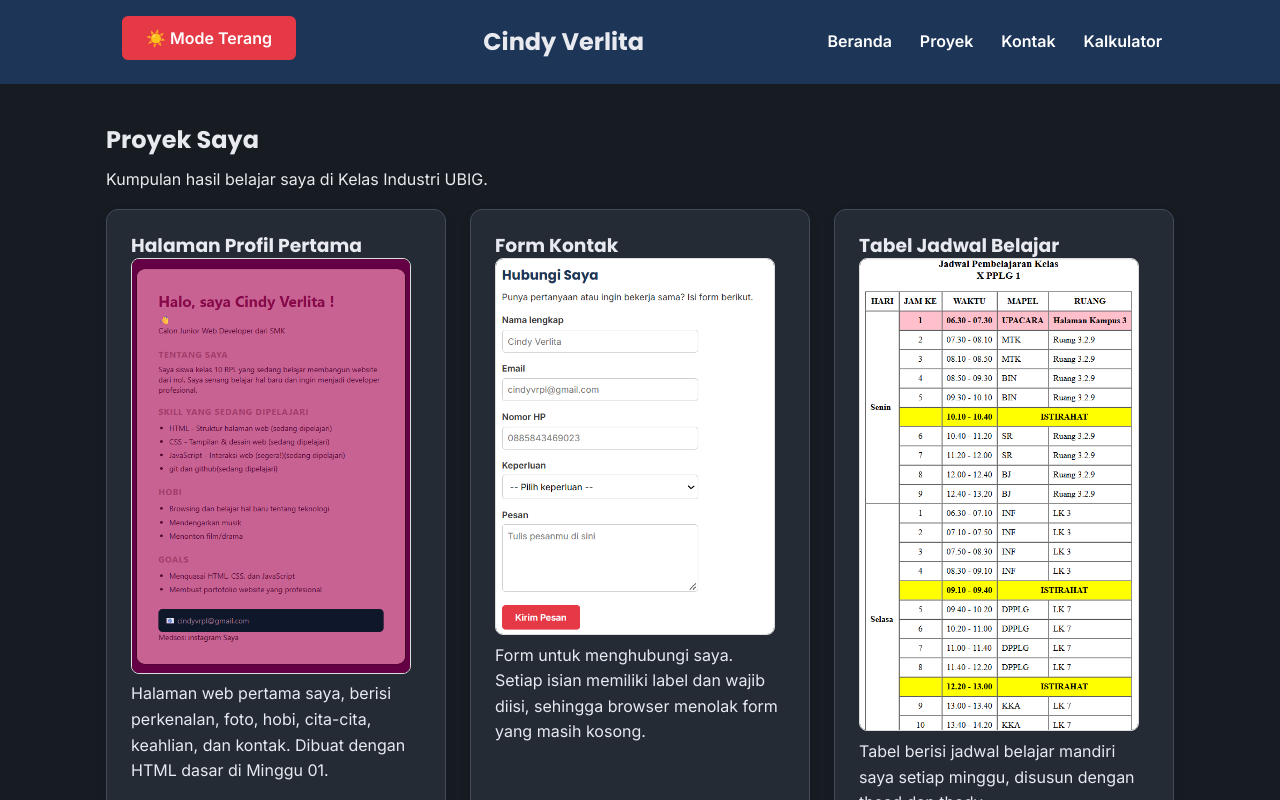
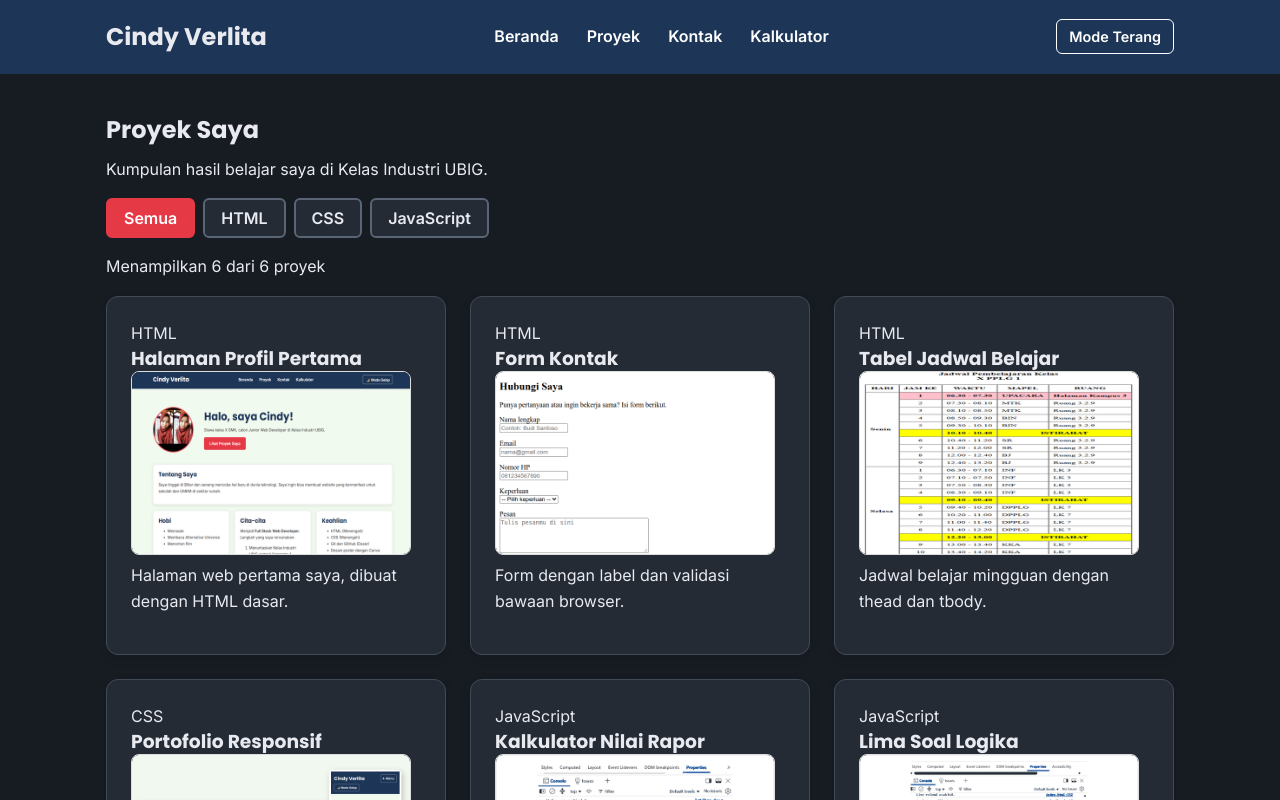
Before and after one commit to cindyvrpl/tugas-rumah, a plain HTML site: page proyek.html in a window 1280 px wide. Both pictures are taken after a click on the button "🌙 Mode Gelap". Shown: the top 800 px of the page. Drawn offline with Linux system fonts and the light colour scheme.

Commit message:
memperbarui portofolio

```diff
--- a/css/style.css
+++ b/css/style.css
@@ -210,6 +210,9 @@ button {
   font-weight: 600;
   cursor: pointer;
 }
+.keterangan {
+  font-size: 0.875rem;
+}
 
 /* 7. Footer */
 footer {
@@ -262,53 +265,90 @@ footer a {
     font-size: 2.75rem;
   }
 }
-body {
-  background-color: #FFFFFF;
-  color: #333333;
-}
-
-body.dark-mode {
+/* 10. Tema gelap */
+body.gelap {
   background-color: #171B22;
   color: #E8EAF0;
 }
 
-body.dark-mode h1,
-body.dark-mode h2,
-body.dark-mode h3,
-body.dark-mode p,
-body.dark-mode li,
-body.dark-mode label,
-body.dark-mode caption {
+body.gelap h1,
+body.gelap h2,
+body.gelap h3,
+body.gelap p,
+body.gelap li,
+body.gelap label,
+body.gelap caption {
   color: #E8EAF0;
 }
 
-body.dark-mode .kartu {
+body.gelap .kartu {
   background-color: #242B35;
   color: #E8EAF0;
   border-color: #414B58;
 }
 
-body.dark-mode main a:not(.tombol) {
+body.gelap main a:not(.tombol) {
   color: #FF9A9E;
 }
 
-body.dark-mode input,
-body.dark-mode select,
-body.dark-mode textarea {
+body.gelap input,
+body.gelap select,
+body.gelap textarea {
   background-color: #171B22;
   color: #E8EAF0;
   border-color: #596575;
 }
 
-body.dark-mode th {
+body.gelap th {
   background-color: #303B49;
 }
 
-body.dark-mode th,
-body.dark-mode td {
+body.gelap th,
+body.gelap td {
   border-color: #596575;
 }
 
-#tombolTema {
-  margin: 0 1rem 0.5rem;
+#tombol-tema {
+  margin: 0;
+  padding: 0.5rem 0.75rem;
+  background-color: transparent;
+  color: #FFFFFF;
+  border: 1px solid #FFFFFF;
+  border-radius: 6px;
+  font-size: 0.9rem;
+  cursor: pointer;
 }
+/* Filter Proyek */
+.filter {
+  display: flex;
+  flex-wrap: wrap;
+  gap: 0.5rem;
+  margin-bottom: 1rem;
+}
+
+.tombol-filter {
+  padding: 0.5rem 1rem;
+  border: 2px solid #CCCCCC;
+  background-color: #FFFFFF;
+  color: #1D3557;
+}
+
+/* Tombol filter aktif */
+.tombol-filter.aktif {
+  background-color: #E63946;
+  color: #FFFFFF;
+  border-color: #E63946;
+}
+
+/* Mode gelap */
+body.gelap .tombol-filter {
+  background-color: #242B35;
+  color: #E8EAF0;
+  border-color: #596575;
+}
+
+body.gelap .tombol-filter.aktif {
+  background-color: #E63946;
+  color: #FFFFFF;
+  border-color: #E63946;
+}
--- /dev/null
+++ b/js/main.js
@@ -0,0 +1,138 @@
+// JavaScript portofolio Cindy Verlita
+// Dipasang di ketiga halaman dengan defer
+
+// 1. Daftar keahlian (halaman Beranda)
+const skills = [
+    { nama: "HTML", level: "Menengah" },
+    { nama: "CSS", level: "Menengah" },
+    { nama: "Git dan GitHub", level: "Dasar" },
+    { nama: "Desain poster dengan Canva", level: "Mahir" },
+];
+
+skills.push({ nama: "JavaScript", level: "Dasar" });
+
+const daftarSkill = document.querySelector("#daftar-skill");
+const jumlahSkill = document.querySelector("#jumlah-skill");
+
+if (daftarSkill && jumlahSkill) {
+    skills.forEach((skill) => {
+        const item = document.createElement("li");
+        item.textContent = `${skill.nama} (${skill.level})`;
+        daftarSkill.appendChild(item);
+    });
+
+    jumlahSkill.textContent = `Ada ${skills.length} keahlian yang sedang saya kembangkan.`;
+}
+// 2. Tema gelap (semua halaman)
+const tombolTema = document.querySelector("#tombol-tema");
+
+if (tombolTema) {
+    tombolTema.addEventListener("click", () => {
+        document.body.classList.toggle("gelap");
+
+        if (document.body.classList.contains("gelap")) {
+            tombolTema.textContent = "Mode Terang";
+        } else {
+            tombolTema.textContent = "Mode Gelap";
+        }
+    });
+}
+
+// 3. Penghitung karakter pesan (halaman Kontak)
+const kotakPesan = document.querySelector("#pesan");
+const hitungKarakter = document.querySelector("#hitung-karakter");
+
+if (kotakPesan) {
+    kotakPesan.addEventListener("input", () => {
+        hitungKarakter.textContent = `${kotakPesan.value.length}/300 karakter`;
+    });
+
+}
+
+// 4. Daftar proyek dan filter (halaman Proyek)
+const proyek = [
+    {
+        judul: "Halaman Profil Pertama",
+        kategori: "HTML",
+        gambar: "img/proyek-profil2.png",
+        alt: "Tangkapan layar halaman profil Andi Pratama",
+        deskripsi: "Halaman web pertama saya, dibuat dengan HTML dasar.",
+    },
+    {
+        judul: "Form Kontak",
+        kategori: "HTML",
+        gambar: "img/proyek-kontak.png",
+        alt: "Tangkapan layar form kontak berisi lima isian",
+        deskripsi: "Form dengan label dan validasi bawaan browser.",
+    },
+    {
+        judul: "Tabel Jadwal Belajar",
+        kategori: "HTML",
+        gambar: "img/proyek-jadwal2.png",
+        alt: "Tangkapan layar tabel jadwal belajar mandiri",
+        deskripsi: "Jadwal belajar mingguan dengan thead dan tbody.",
+    },
+    {
+        judul: "Portofolio Responsif",
+        kategori: "CSS",
+        gambar: "img/proyek-responsif.png",
+        alt: "Tangkapan layar portofolio di ponsel dan laptop",
+        deskripsi: "Rapi di ponsel, tablet, dan laptop dengan Flexbox.",
+    },
+    {
+        judul: "Kalkulator Nilai Rapor",
+        kategori: "JavaScript",
+        gambar: "img/proyek-kalkulator.png",
+        alt: "Tangkapan layar hasil kalkulator nilai di Console",
+        deskripsi: "Rata-rata dan predikat nilai dengan fungsi JavaScript.",
+    },
+    {
+        judul: "Lima Soal Logika",
+        kategori: "JavaScript",
+        gambar: "img/proyek-logika.png",
+        alt: "Tangkapan layar hasil uji lima soal logika",
+        deskripsi: "Lima fungsi logika yang masing-masing diuji 3 masukan.",
+    },
+];
+const daftarProyek = document.querySelector("#daftar-proyek");
+const jumlahProyek = document.querySelector("#jumlah-proyek");
+
+function buatKartu(item) {
+    return `
+    <article class="kartu">
+    <span class="label">${item.kategori}</span>
+    <h3>${item.judul}</h3>
+    <img src="${item.gambar}" alt="${item.alt}" width="280">
+    <p>${item.deskripsi}</p>
+    </article>`;
+}
+
+function tampilkanProyek(daftar) {
+    const semuaKartu = daftar.map((item) => buatKartu(item));
+    daftarProyek.innerHTML = semuaKartu.join("");
+    jumlahProyek.textContent = `Menampilkan ${daftar.length} dari ${proyek.length} proyek`;
+}
+
+function pasangFilter(idTombol, kategori) {
+    const tombol = document.querySelector(idTombol);
+
+    tombol.addEventListener("click", () => {
+        const tombolAktif = document.querySelector(".tombol-filter.aktif");
+        tombolAktif.classList.remove("aktif");
+        tombol.classList.add("aktif");
+
+        if (kategori === "Semua") {
+            tampilkanProyek(proyek);
+        } else {
+            tampilkanProyek(proyek.filter((item) => item.kategori === kategori));
+        }
+    });
+}
+
+if (daftarProyek) {
+    tampilkanProyek(proyek);
+    pasangFilter("#filter-semua", "Semua");
+    pasangFilter("#filter-html", "HTML");
+    pasangFilter("#filter-css", "CSS");
+    pasangFilter("#filter-javascript", "JavaScript");
+}
--- a/tema.js
+++ b/js/tema.js
@@ -8,7 +8,7 @@ if (tombolTema) {
 
     function aturTema(modeGelap) {
         document.body.classList.toggle("dark-mode", modeGelap);
-        tombolTema.textContent = modeGelap ? "☀️ Mode Terang" : "🌙 Mode Gelap";
+        tombolTema.textContent = modeGelap ? " Mode Terang" : " Mode Gelap";
         tombolTema.setAttribute("aria-pressed", String(modeGelap));
     }
 
--- a/proyek.html
+++ b/proyek.html
@@ -1,18 +1,21 @@
 <!DOCTYPE html>
 <html lang="id">
+
 <head>
   <meta charset="UTF-8">
   <meta name="viewport" content="width=device-width, initial-scale=1.0">
   <title>Cindy Verlita | Proyek</title>
   <link rel="preconnect" href="https://fonts.googleapis.com">
   <link rel="preconnect" href="https://fonts.gstatic.com" crossorigin>
-  <link href="https://fonts.googleapis.com/css2?family=Inter:wght@400;600&family=Poppins:wght@600;700&display=swap" rel="stylesheet">
+  <link href="https://fonts.googleapis.com/css2?family=Inter:wght@400;600&family=Poppins:wght@600;700&display=swap"
+    rel="stylesheet">
   <link rel="stylesheet" href="css/style.css">
+  <script src="js/main.js" defer></script>
 </head>
+
 <body>
   <header>
     <div class="container navbar">
-      <button id="tombolTema" type="button">🌙 Mode Gelap</button>
       <h1>Cindy Verlita</h1>
       <nav class="menu-laptop">
         <ul>
@@ -34,6 +37,7 @@
           </ul>
         </nav>
       </details>
+      <button id="tombol-tema" type="button">🌙 Mode Gelap</button>
     </div>
   </header>
 
@@ -42,34 +46,22 @@
       <section>
         <h2>Proyek Saya</h2>
         <p>Kumpulan hasil belajar saya di Kelas Industri UBIG.</p>
-
-        <div class="daftar-kartu">
-          <article class="kartu">
-            <h3>Halaman Profil Pertama</h3>
-            <img src="img/portofolio.png" alt="Tangkapan layar halaman profil Andi Pratama" width="280">
-            <p>Halaman web pertama saya, berisi perkenalan, foto, hobi, cita-cita, keahlian, dan kontak. Dibuat dengan HTML dasar di Minggu 01.</p>
-          </article>
-
-          <article class="kartu">
-            <h3>Form Kontak</h3>
-            <img src="img/kontak.png" alt="Tangkapan layar form kontak berisi nama, email, nomor HP, keperluan, dan pesan" width="280">
-            <p>Form untuk menghubungi saya. Setiap isian memiliki label dan wajib diisi, sehingga browser menolak form yang masih kosong.</p>
-          </article>
-
-          <article class="kartu">
-            <h3>Tabel Jadwal Belajar</h3>
-            <img src="img/jadwal.png" alt="Tangkapan layar tabel jadwal belajar mandiri" width="280">
-            <p>Tabel berisi jadwal belajar mandiri saya setiap minggu, disusun dengan thead dan tbody.</p>
-          </article>
-        </div>
-      </section>
+        <div class="filter">
+    <button type="button" class="tombol-filter aktif" id="filter-semua">Semua</button>
+    <button type="button" class="tombol-filter" id="filter-html">HTML</button>
+    <button type="button" class="tombol-filter" id="filter-css">CSS</button>
+    <button type="button" class="tombol-filter" id="filter-javascript">JavaScript</button>
+    </div>
+        <p id="jumlah-proyek"></p>
+        <div class="daftar-kartu" id="daftar-proyek"></div>
+              </section>
 
       <!-- FAQ dengan details dan summary -->
       <section class="kartu">
         <h2>Pertanyaan yang Sering Diajukan</h2>
         <details>
           <summary>Bahasa apa yang dipakai untuk membuat proyek ini?</summary>
-          <p>Semua proyek di halaman ini dibuat dengan HTML. Tampilannya akan saya rapikan dengan CSS mulai Minggu 03.</p>
+          <p>Proyek di halaman ini dibuat dengan HTML, CSS, dan JavaScript. Pilih tombol kategori di atas untuk melihat proyek per bahasa.</p>
         </details>
         <details>
           <summary>Apakah saya menerima pesanan pembuatan website?</summary>
@@ -77,14 +69,16 @@
         </details>
       </section>
     </div>
+
   </main>
 
   <footer>
     <p>Kontak: <a href="mailto:cindyvrpl@gmail.com">cindyvrpl@gmail.com</a> |
       <a href="https://github.com/cindyvrpl" target="_blank">GitHub</a> |
-      <a href="https://www.youtube.com/channel/UC3Aw53bFFLuP7IsntxVZ1zw" target="_blank">YouTube</a></p>
+      <a href="https://www.youtube.com/channel/UC3Aw53bFFLuP7IsntxVZ1zw" target="_blank">YouTube</a>
+    </p>
     <p>&copy; 2026 Cindy Verlita. Dibuat di Kelas Industri UBIG.</p>
   </footer>
-  <script src="tema.js"></script>
 </body>
+
 </html>
```
Also changed, not shown: index.html (+4 -8 lines), kalkulator.html (+4 -4 lines), kontak.html (+4 -3 lines), img/jadwal.png (deleted), img/proyek-jadwal2.png (added), img/proyek-kalkulator.png (added), img/proyek-kontak2.png (renamed from img/kontak.png), img/proyek-logika.png (added), img/proyek-profil2.png (added), img/proyek-responsif.png (added), js/kalkulator.js (renamed from kalkulator.js), js/latihan.js (renamed from latihan.js), js/logika.js (renamed from logika.js).
